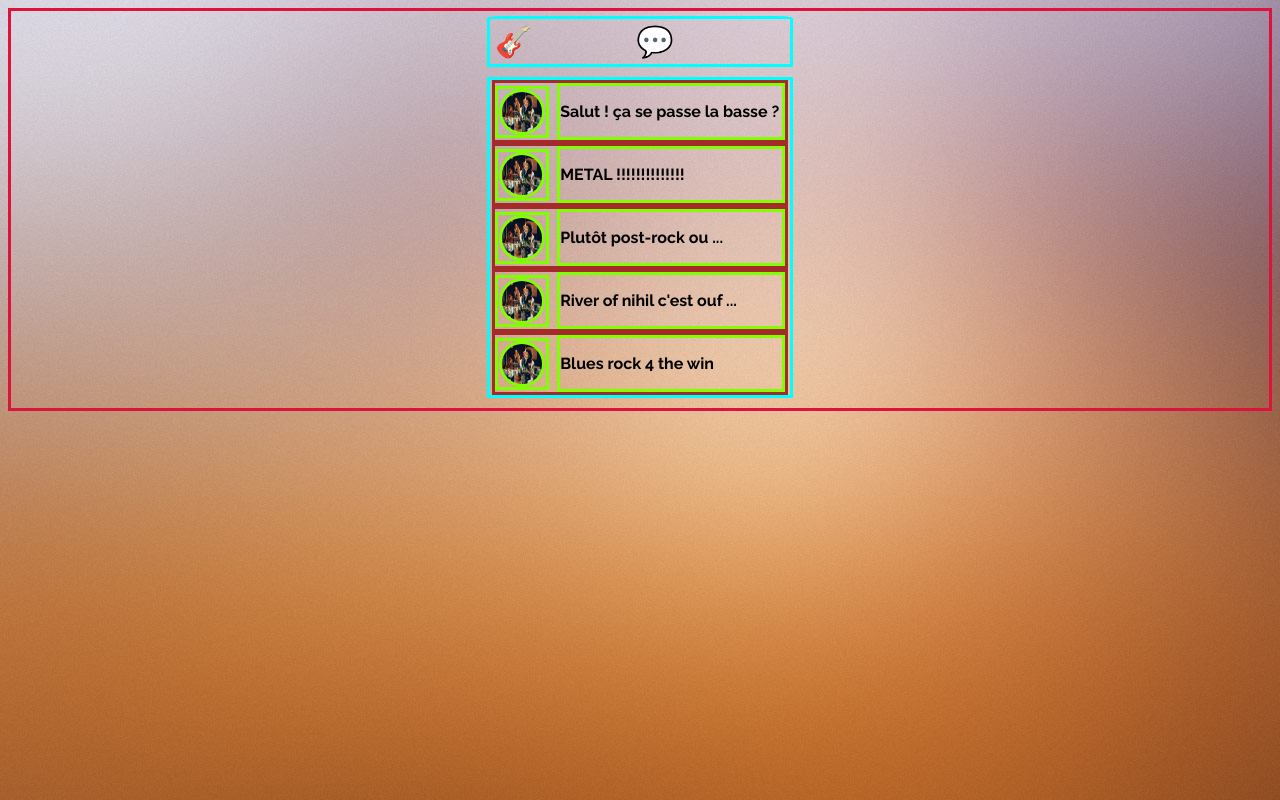
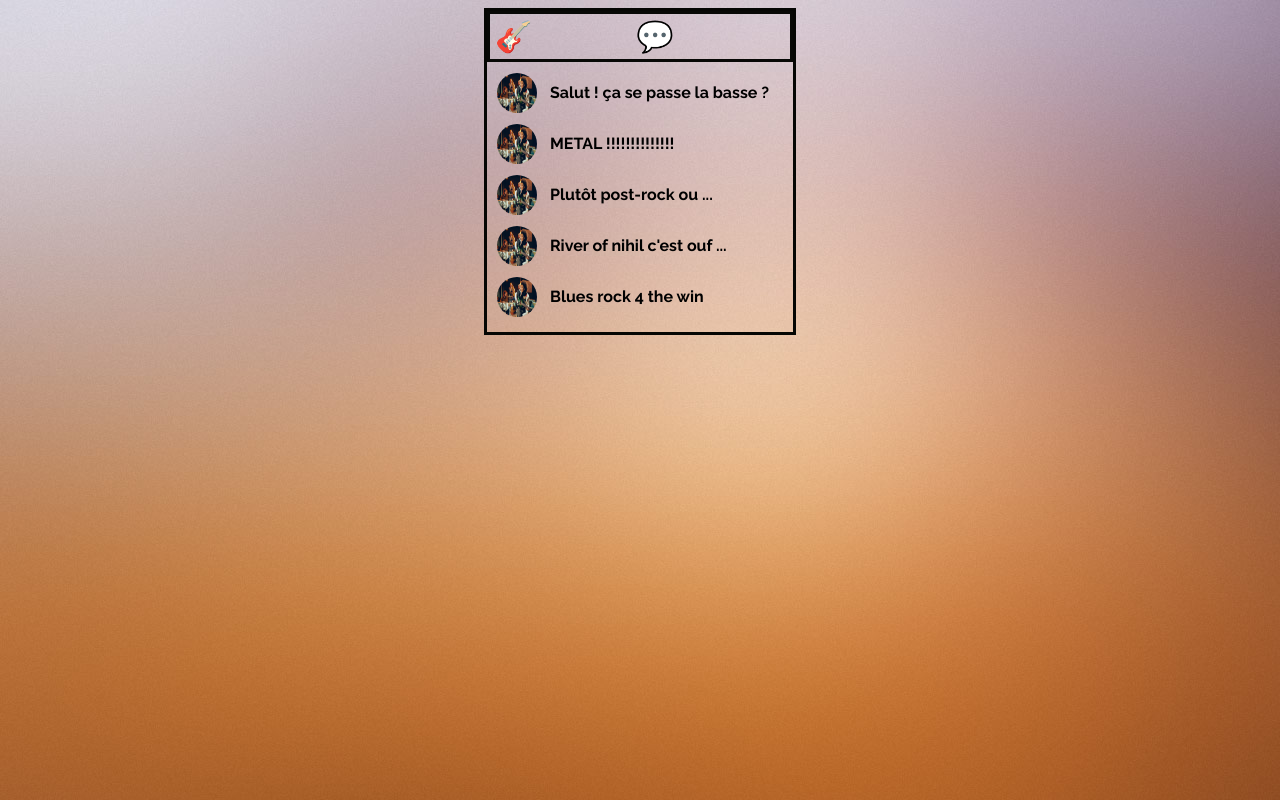
Before and after one commit to HndySchne/Swipe_Picking, a plain HTML site: page Messenger_Menu.html in a window 1280 px wide. Drawn offline with Linux system fonts and the light colour scheme; a web font is replaced by a local one.

Commit message:
Patch mineure

```diff
--- a/Messenger_Menu.css
+++ b/Messenger_Menu.css
@@ -11,10 +11,14 @@
 
 body
 {
-    border: solid crimson;
     background-image: url(Pictures/bg02.jpg);
     display: flex;
     justify-content: center;
+}
+
+header
+{
+    border: solid rgb(5, 6, 3);
 }
 
 p
@@ -24,18 +28,16 @@ p
 
 nav
 {
-    border: solid aqua;
+    margin-bottom: 4px;
+    border: solid rgb(7, 8, 5);
     width: 300px;
     display: flex;
     justify-content: flex-start;
     align-items: center;
-    margin: 5px 0px 10px 0px;
-    border-radius: 5% 5% 0% 0%;
 }
 
 img
 {
-    border: solid chartreuse;
     width: 40px;
     height: 40px;
     border-radius: 50%;
@@ -69,7 +71,6 @@ img
 
 main
 {
-    border: solid aqua;
     width: 300px;
     display: flex;
     flex-direction: column;
@@ -86,7 +87,6 @@ main
 
 .message-information
 {
-    border: solid brown;
     width: 290px;
     display: flex;
     justify-content: flex-start;
@@ -95,7 +95,6 @@ main
 
 .message-information__picture
 {
-    border: solid chartreuse;
     width: 50px;
     display: flex;
     justify-content: center;
@@ -105,7 +104,6 @@ main
 
 .message-information__message
 {
-    border: solid chartreuse;
     width: 230px;
     display: flex;
     margin-left: 8px;
```
